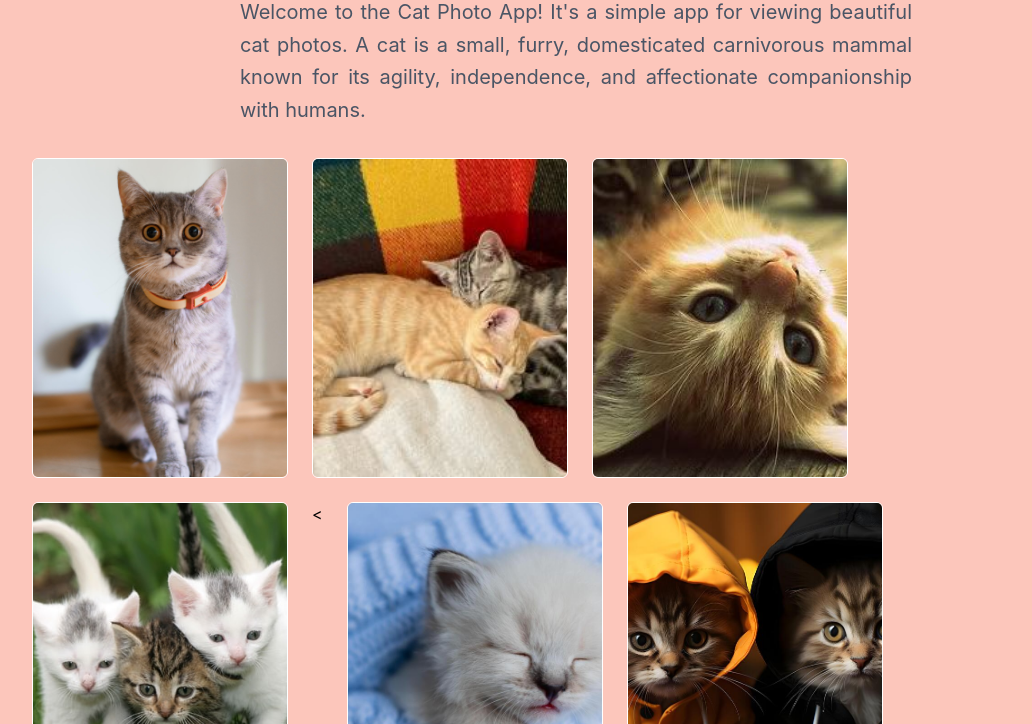
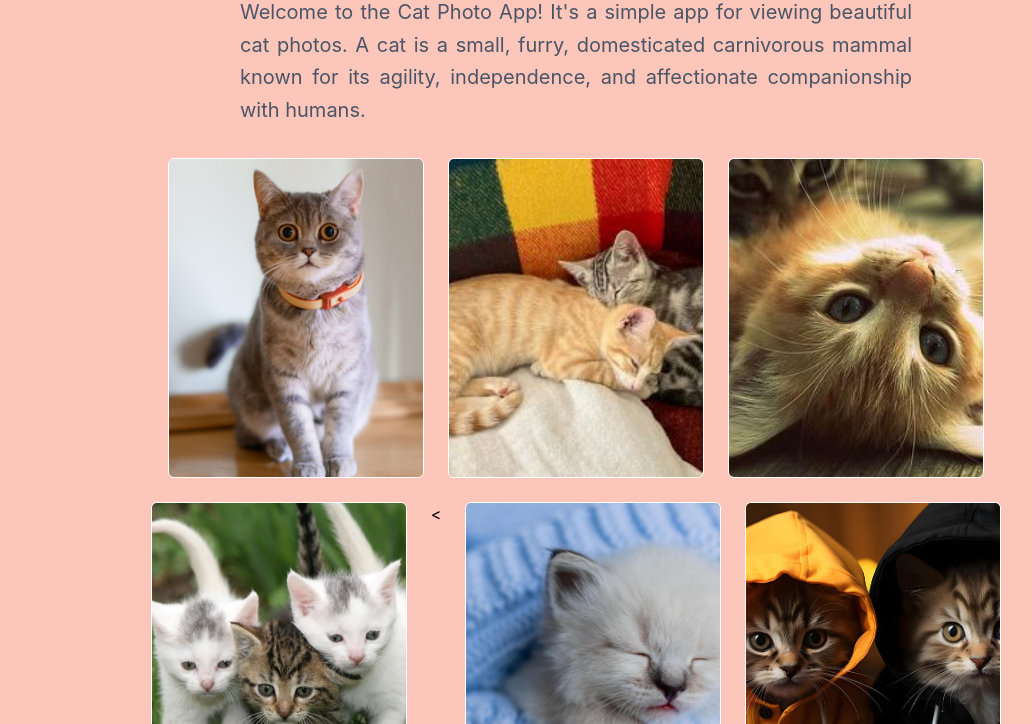
Before and after one commit to mr-codux/cat-photo-app, a website: page index.html in a window 1280 px wide. Shown: the part 76-800 px from the top of the page, without its empty margins (64-1096 px from the left). Drawn offline with Linux system fonts and the light colour scheme.

Commit message:
code updated

```diff
--- a/index.html
+++ b/index.html
@@ -14,7 +14,7 @@
           <p class="text-base sm:text-lg md:text-xl text-gray-600 leading-relaxed max-w-2xl">Welcome to the Cat Photo App! It's a simple app for viewing beautiful cat photos. A cat is a small, furry, domesticated carnivorous mammal known for its agility, independence, and affectionate companionship with humans.</p>
         </div>
 
-        <div class="photos-section flex flex-wrap justify-center sm:justify-start items-center sm:items-start gap-3 sm:gap-4 md:gap-6">
+        <div class="photos-section flex flex-wrap justify-center gap-3 sm:gap-4 md:gap-6">
           <img class="cat-photo w-full sm:w-64 aspect-[4/5] object-cover rounded-md border border-white" src="./asset/images/12551.jpg" alt="Cat 1">
           <img class="cat-photo w-full sm:w-64 aspect-[4/5] object-cover rounded-md border border-white" src="./asset/images/cats.jpg" alt="Cat 2">
           <img class="cat-photo w-full sm:w-64 aspect-[4/5] object-cover rounded-md border border-white" src="./asset/images/relaxing-cat.jpg" alt="Cat 3">
```
Also changed, not shown: asset/css/output.css.
